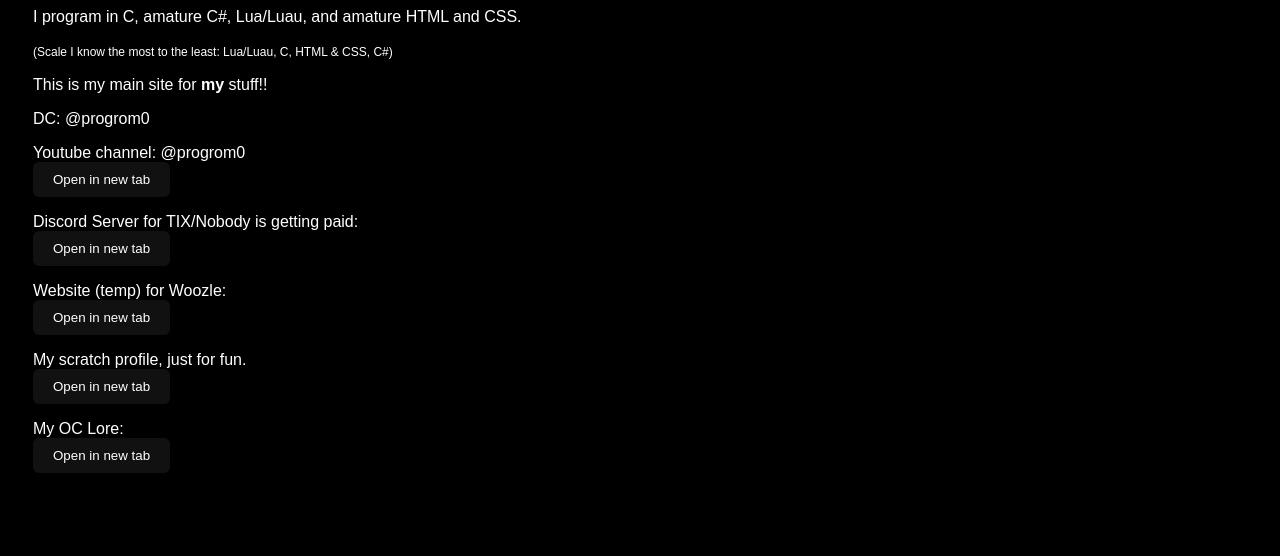
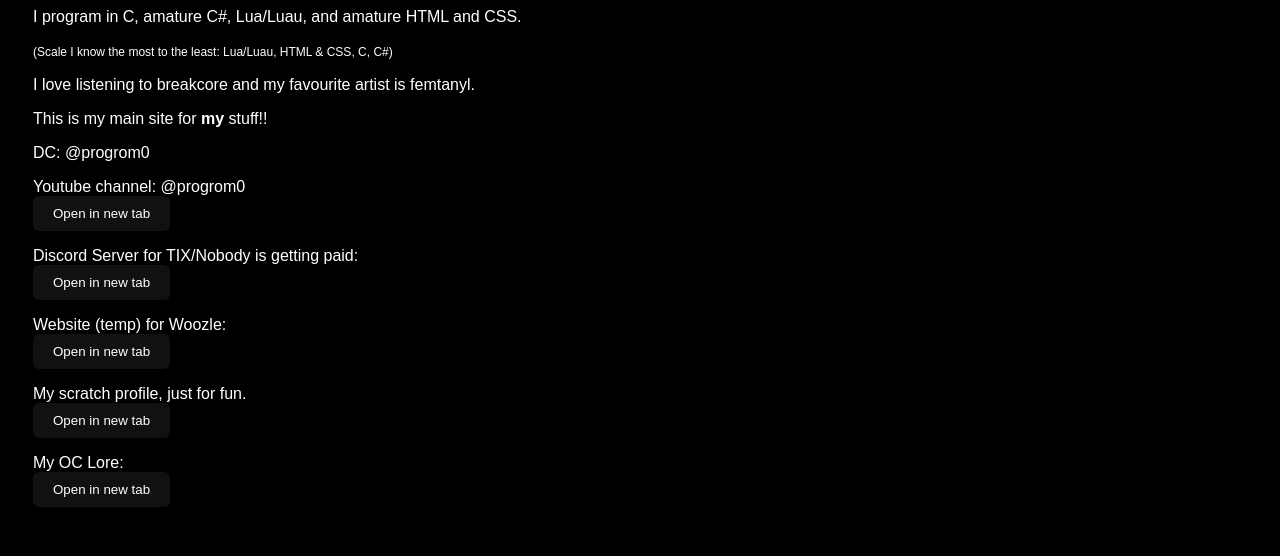
Before and after one commit to LinuxUserDev/progrom.github.io, a plain HTML site: page index.html in a window 1280 px wide. Shown: the part 288-844 px from the top of the page. Before the commit the page ends 810 px from the top, so only its background shows below. Drawn offline with Linux system fonts and the light colour scheme; a script that the page names is missing.

Commit message:
Update index.html

```diff
--- a/index.html
+++ b/index.html
@@ -10,7 +10,8 @@
   <h1><span style="font-size: 3em;">Welcome to my humble abode!</span></h1>
 
   <p>I program in C, amature C#, Lua/Luau, and amature HTML and CSS.</p>
-  <p><span style="font-size: 0.75em;">(Scale I know the most to the least: Lua/Luau, C, HTML & CSS, C#)</span></p>
+  <p><span style="font-size: 0.75em;">(Scale I know the most to the least: Lua/Luau, HTML & CSS, C, C#)</span></p>
+  <p>I love listening to breakcore and my favourite artist is femtanyl.</p>
   <p>This is my main site for <b>my</b> stuff!!</p>
   <p>DC: @progrom0</p>
   <spacer50></spacer50>
```
